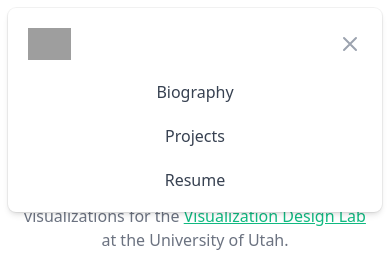
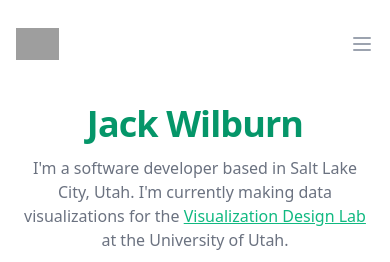
Before and after one commit to JackWilb/jackwilburn.xyz, a Vue app: page / in a window 390 px wide. Shown: the top 262 px of the page. Built offline with nearby package versions, Linux system fonts and the light colour scheme; grey boxes are pictures that could not be loaded.

Commit message:
Allow opening and closing of mobile menu

```diff
--- a/src/components/Biography.vue
+++ b/src/components/Biography.vue
@@ -22,6 +22,7 @@
                     type="button"
                     class="bg-white rounded-md p-2 inline-flex items-center justify-center text-gray-400 hover:text-gray-500 hover:bg-gray-100 focus:outline-none focus:ring-2 focus:ring-inset focus:ring-green-500"
                     aria-haspopup="true"
+                    @click="open = true;"
                   >
                     <span class="sr-only">Open main menu</span>
                     <!-- Heroicon name: menu -->
@@ -80,7 +81,7 @@
           To: "opacity-0 scale-95"
       -->
         <div class="absolute top-0 inset-x-0 p-2 transition transform origin-top-right md:hidden">
-          <div class="rounded-lg shadow-md bg-white ring-1 ring-black ring-opacity-5 overflow-hidden">
+          <div v-if="open" class="rounded-lg shadow-md bg-white ring-1 ring-black ring-opacity-5 overflow-hidden">
             <div class="px-5 pt-4 flex items-center justify-between">
               <div>
                 <img
@@ -93,6 +94,7 @@
                 <button
                   type="button"
                   class="bg-white rounded-md p-2 inline-flex items-center justify-center text-gray-400 hover:text-gray-500 hover:bg-gray-100 focus:outline-none focus:ring-2 focus:ring-inset focus:ring-green-500"
+                  @click="open = false;"
                 >
                   <span class="sr-only">Close main menu</span>
                   <!-- Heroicon name: x -->
@@ -191,6 +193,12 @@
 <script>
 export default {
   name: 'Landing',
+
+  data() {
+    return {
+      open: false,
+    };
+  },
 };
 </script>
 
```
